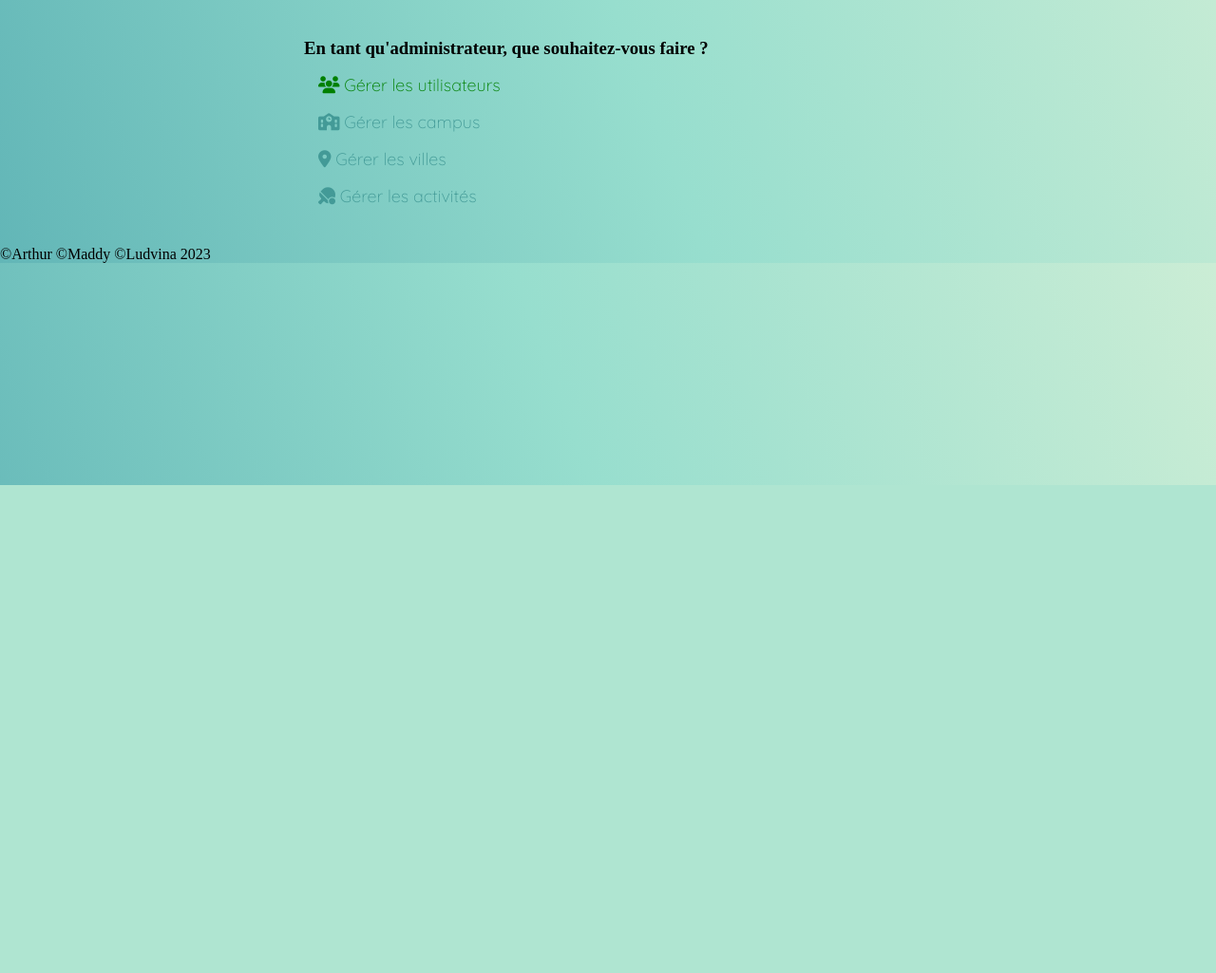
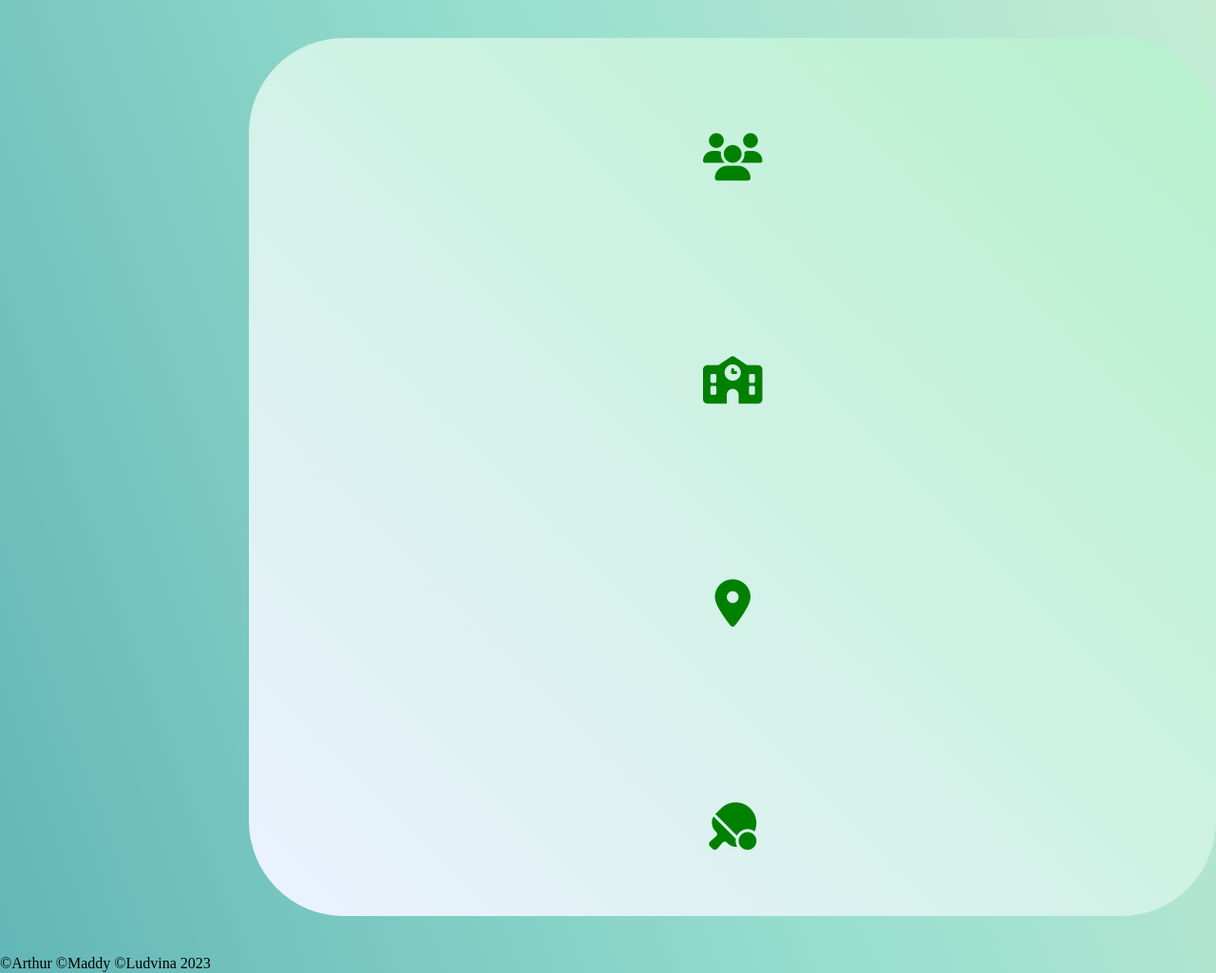
Before and after one commit to Arthmoser/sortir, a Symfony app: template templates/admin/dashboard.html.twig in a window 1280 px wide. Shown: the part 289-1314 px from the top of the page at 95% size. Before the commit the page ends 800 px from the top, so only its background shows below. Run offline with Twig, Linux system fonts and the light colour scheme; the template is opened without the code that fills it, so the values that code supplies are empty; some libraries are stand-ins or nearby versions; some web fonts are replaced.

Commit message:
cssssssss

```diff
--- a/public/css/style.css
+++ b/public/css/style.css
@@ -250,20 +250,6 @@ select {
     width: 600px;
 }
 
-/*--------------------------------------------------------------------------DASHBOARD----------------------------------------------------------------------*/
-
-.iconAdmin {
-
-
-}
-
-.user a {
-
-    display: inline-block;
-    text-align: center;
-    color : green;
-
-}
 
 /*--------------------------------------------------------------------------LOGIN----------------------------------------------------------------------*/
 
@@ -336,7 +322,90 @@ div.loginForm input{
     filter : drop-shadow(0 0 0.10rem black);
     color: black;
 }
-/*_________________________________________*/
+/*--------------------------------------------------------------------------DASHBOARD----------------------------------------------------------------------*/
+
+.iconAdmin {
+
+    background: linear-gradient(45deg, #ECF2FF,#B5F1CC);
+    border-radius: 100px;
+    box-sizing: border-box;
+    padding: 20px;
+
+    display: ruby-base;
+    font-size: 3em;
+   justify-items: center;
+    margin-left: -6%;
+    overflow: hidden;
+}
+
+.user p, .campus p, .city p, .activity p {
+
+    display: none;
+    color: green;
+    font-size: 35px;
+
+}
+
+#icon1:hover ~ .user p {
+    display: block;
+
+}
+
+#icon2:hover ~ .campus p {
+    display: block;
+
+}
+#icon3:hover ~ .city p {
+    display: block;
+
+}
+
+#icon4:hover ~ .activity p {
+    display: block;
+
+
+}
+
+#icon1, #icon2, #icon3, #icon4 {
+    display: flex;
+    height: 20px;
+    color : green;
+    padding: 80px;
+    font-size: 50px;
+
+}
+
+.user, .campus, .city, .activity {
+
+    display: inline;
+
+}
+
+
+
+
+
+
+
+
+
+
+
+
+
+
+
+
+
+
+
+
+
+
+
+
+
+/*--------------------------------------------------------------------------LIST_CAMPUS----------------------------------------------------------------------*/
 div.form label{
     display: inline-block;
     width: 285px;
--- a/templates/admin/dashboard.html.twig
+++ b/templates/admin/dashboard.html.twig
@@ -6,42 +6,30 @@
 
     <h2>Bonjour {{ app.user.nickname }} ! </h2>
 
-    <h3>En tant qu'administrateur, que souhaitez-vous faire ?</h3>
+    <div class="iconAdmin">
 
-    <div class="iconAdmin">
+        <a id="icon1" href="{{ path('admin_userList') }}">
+            <i  class="fa-solid fa-users"></i></a>
         <div class="user">
-            <a href="{{ path('admin_userList') }}">
-
-                <i class="fa-solid fa-users"></i>
-                Gérer les utilisateurs </a>
+            <p> Gérer les utilisateurs </p>
         </div>
         <br>
+        <a id="icon2" href="{{ path('admin_campus_list') }}">
+            <i  class="fa-solid fa-school"></i></a>
         <div class="campus">
-            <a href="{{ path('admin_campus_list') }}">
-
-                <i class="fa-solid fa-school"></i>
-                Gérer les campus</a>
+            <p> Gérer les campus</p>
         </div>
         <br>
+        <a id="icon3" href="{{ path('admin_city_display') }}">
+            <i class="fa-solid fa-location-dot"></i></a>
         <div class="city">
-            <a href="{{ path('admin_city_display') }}">
-
-                <i class="fa-solid fa-location-dot"></i>
-                Gérer les villes</a>
+            <p>Gérer les villes</p>
         </div>
         <br>
+        <a id="icon4" href="{{ path('activity_home') }}">
+            <i  class="fa-solid fa-table-tennis-paddle-ball"></i></a>
         <div class="activity">
-            <a href="{{ path('activity_home') }}">
-
-                <i class="fa-solid fa-table-tennis-paddle-ball"></i>
-                Gérer les activités</a>
+            <p>Gérer les activités</p>
         </div>
-{#        <br>#}
-{#        <div class="home">#}
-{#            <a href="{{ path('activity_home') }}">#}
-{#                <i class="fa-solid fa-house"></i>#}
-{#                Retourner à la page d'accueil</a>#}
-{#        </div>#}
-
     </div>
 {% endblock %}
```
